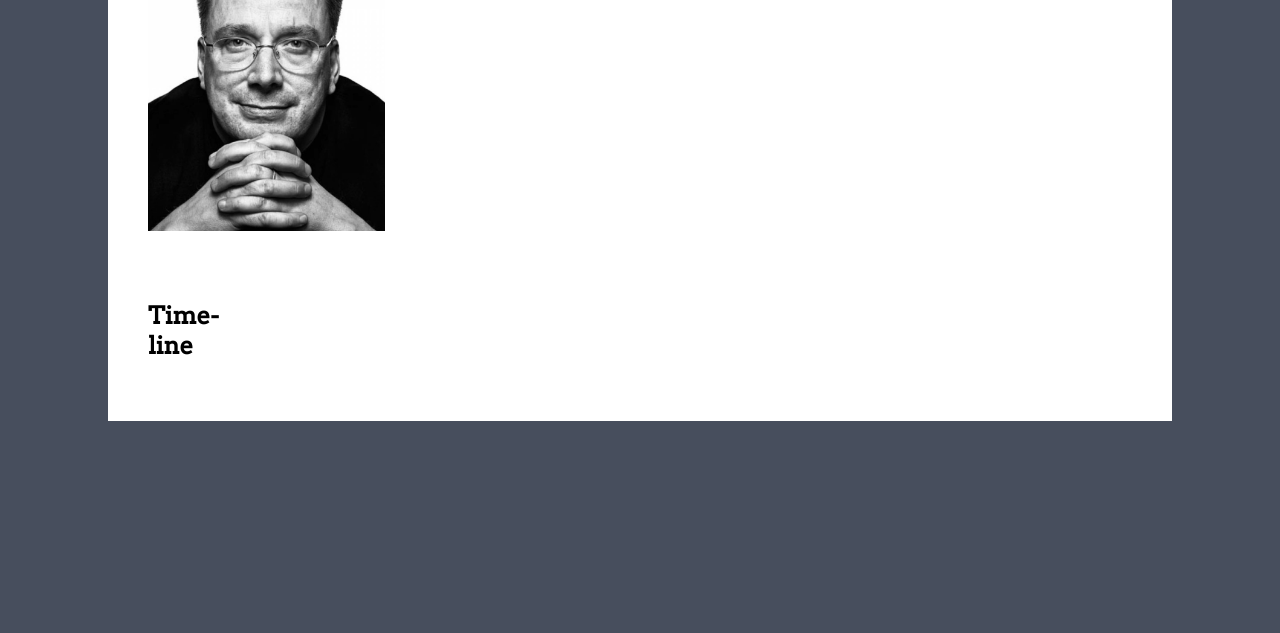
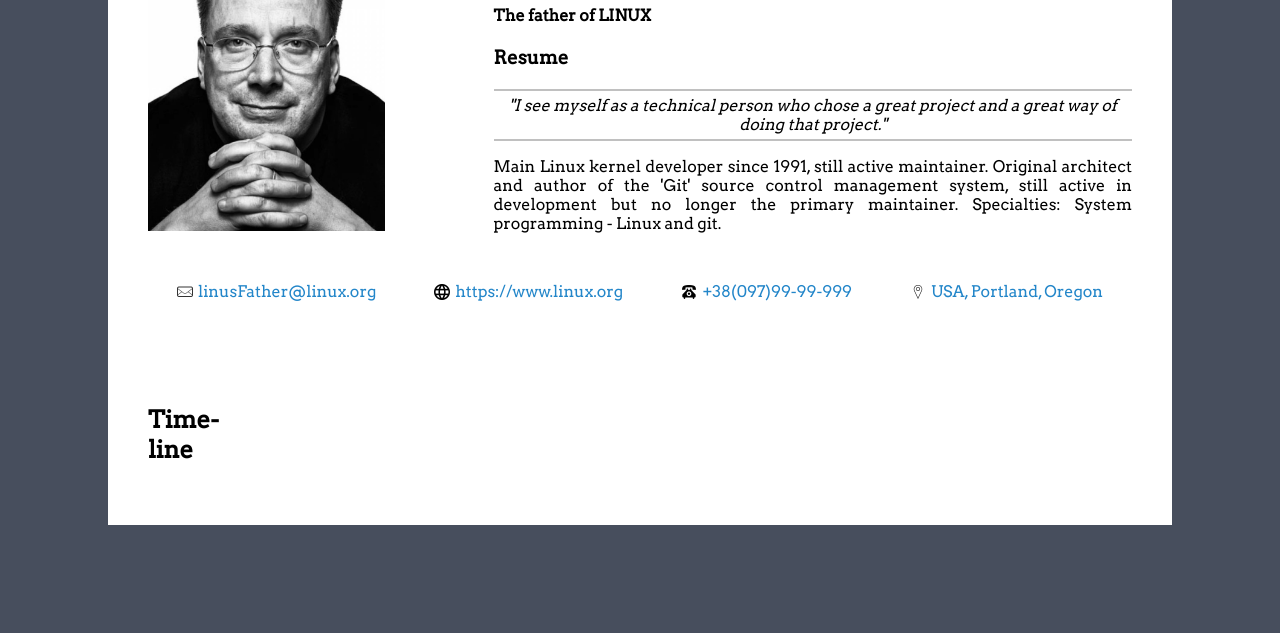
Before and after one commit to anna-kovalenko1/homepage, a plain HTML site: page index.html in a window 1280 px wide. Shown: the part 187-820 px from the top of the page. Drawn offline with Linux system fonts and the light colour scheme.

Commit message:
Add primary information

```diff
--- a/index.html
+++ b/index.html
@@ -13,12 +13,38 @@
       <img class="header-img" src="./img/linus-t.jpg" alt="Linus Torvald photo" title="My favorite photo">
 
       <div class="resume">
+        <h1 class="main-title">Linus Benedict Torvalds</h1>
+        <h4>The father of LINUX</h4>
+        <h3>Resume</h3>
+        <cite>"I see myself as a technical person who chose a great project and a great way of doing that project."</cite>
+        <p>Main Linux kernel developer since 1991, still active maintainer.
 
+            Original architect and author of the 'Git' source control management system, still active in development but no longer the primary maintainer.
+
+            Specialties: System programming - Linux and git.</p>
       </div>
       <div class="header-context">
-
+        <ul class="header-context-list">
+           <li class="header-contact-element">
+              <img src="./img/email.png" alt="email icon" title="email">
+              <p>linusFather@linux.org</p>
+           </li>
+           <li class="header-contact-element">
+              <img src="./img/web.png" alt="web icon" title="Web">
+              <a href="https://www.linux.org">https://www.linux.org</a>
+           </li>
+           <li class="header-contact-element">
+              <img src="./img/phone.png" alt="phone icon" title="Phone">
+              <p> +38(097)99-99-999</p>
+           </li>
+           <li class="header-contact-element">
+              <img src="./img/location.png" alt="location icon" title="Location">
+              <p> USA, Portland, Oregon</p>
+           </li>
+        </ul>
       </div>
   </header>
+
   <main class="main-wrap">
     <div class="time-line-information">
       <section class="time-line">
```
